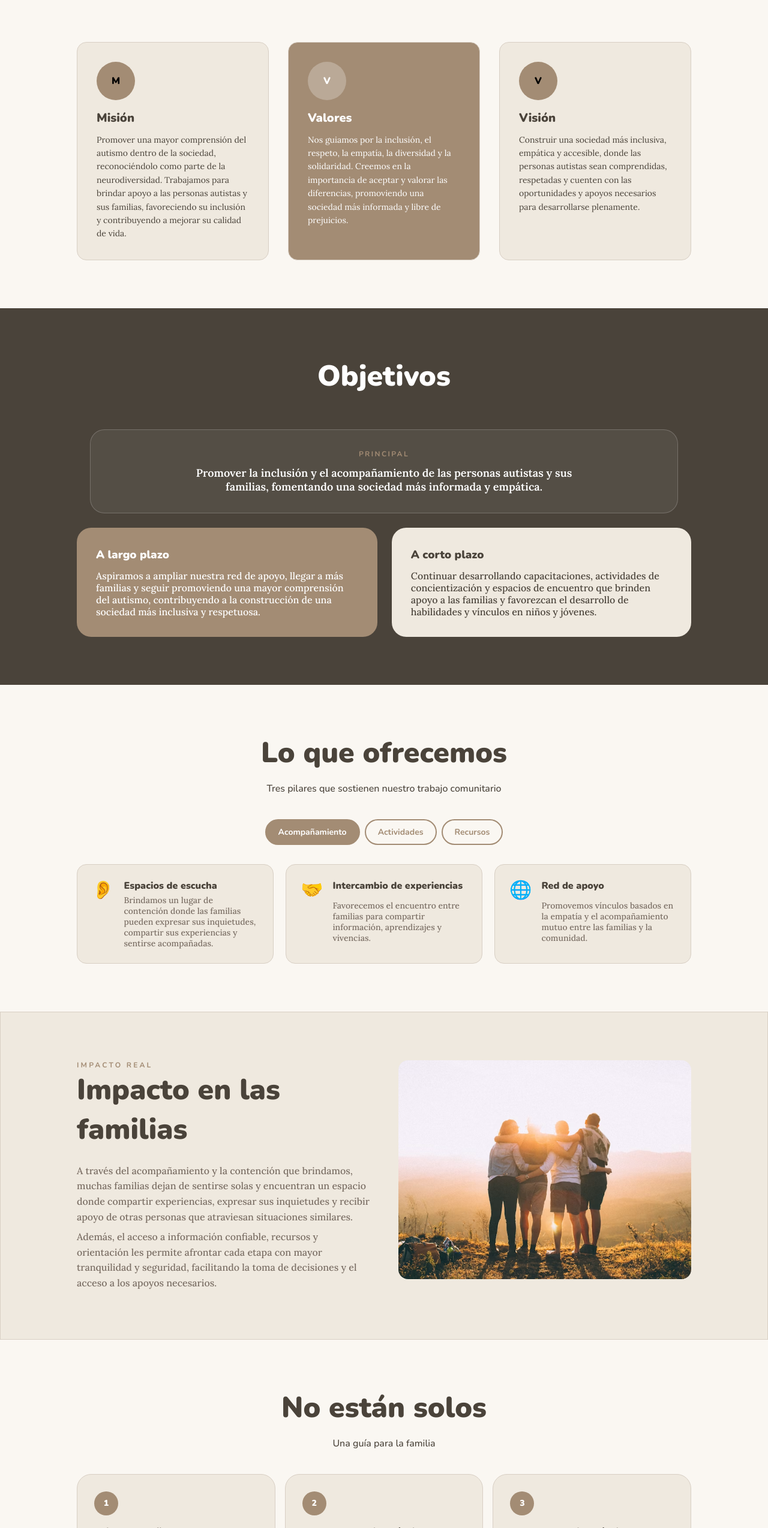
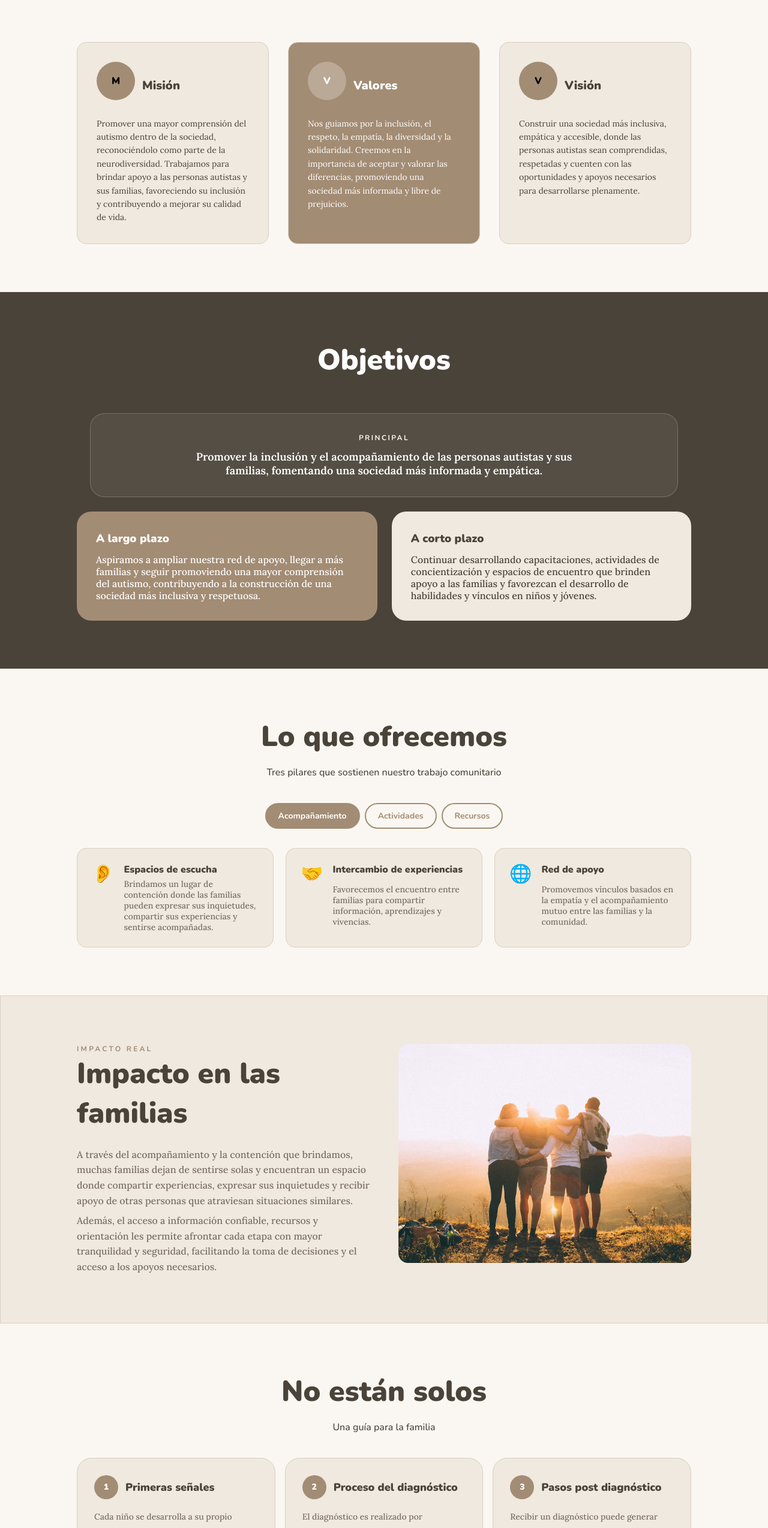
Before and after one commit to Matias2109A/Paginatea, a React (Vite) app in the folder PaginaTea/: page / in a window 1280 px wide. Shown: the part 2978-5526 px from the top of the page at 60% size. Built offline with nearby package versions, Linux system fonts and the light colour scheme.

Commit message:
AREGLO Y AGREGADO COSAS RESPONSIVE

```diff
--- a/PaginaTea/src/index.css
+++ b/PaginaTea/src/index.css
@@ -84,3 +84,16 @@ a {
   text-decoration: none;
   color: inherit;
 }
+
+* {
+    -webkit-tap-highlight-color: transparent;
+}
+
+button, a {
+    -webkit-tap-highlight-color: transparent;
+}
+
+button:focus:not(:focus-visible),
+a:focus:not(:focus-visible) {
+    outline: none;
+}
--- a/PaginaTea/src/pages/NES/Nes.css
+++ b/PaginaTea/src/pages/NES/Nes.css
@@ -64,26 +64,7 @@
     font-size: 0.875rem;
 }
 
-.card-nes-full{
-    padding: 2rem;
-    background-color: var(--color-princ);
-    display: flex;
-    align-items: center;
-    justify-content: center;
-    flex-direction: column;
-    border-radius: 1.5rem;
-    margin-top: 2.5rem;
-}
 
-.card-nes-full-title{
-    color: #fff;
-    font-size: 1.5rem;
-    margin-bottom: .75rem;
-}
-
-.card-nes-full-desc{
-    color: rgba(255, 255, 255, 0.8);
-}
 
 @media (max-width: 1100px) {
     .cards-nes-conteiner,
@@ -106,3 +87,54 @@
         font-size: 2rem;
     }
 }
+
+.card-nes-toggle {
+  display: flex;
+  align-items: center;
+  gap: 0.75rem;
+  width: 100%;
+  background: none;
+  border: none;
+  cursor: pointer;
+  padding: 0;
+  margin-bottom: 1rem;
+  text-align: left;
+  font: inherit;
+  color: inherit;
+}
+
+.card-nes-toggle .number-card-nes {
+  margin-bottom: 0;
+  flex-shrink: 0;
+}
+
+.card-nes-toggle .card-title-nes {
+  margin-bottom: 0;
+  flex: 1;
+}
+
+.card-nes-icono {
+  font-size: 20px;
+  line-height: 1;
+  color: var(--color-princ);
+  flex-shrink: 0;
+}
+
+.card-desc-nes.oculta {
+  display: none;
+}
+
+@media (min-width: 769px) {
+  .card-nes-toggle {
+    cursor: default;
+    pointer-events: none;
+  }
+
+  .card-nes-icono {
+    display: none;
+  }
+
+  .card-desc-nes.oculta {
+    display: block;
+  }
+}
--- a/PaginaTea/src/pages/NES/Nes.jsx
+++ b/PaginaTea/src/pages/NES/Nes.jsx
@@ -1,35 +1,55 @@
+import { useState } from 'react'
 import './Nes.css'
 
+const nesData = [
+    {
+        numero: 1,
+        titulo: 'Primeras señales',
+        texto: 'Cada niño se desarrolla a su propio ritmo, pero algunas señales pueden indicar la necesidad de realizar una consulta con profesionales especializados: dificultades en la comunicación, escaso contacto visual, intereses muy específicos, sensibilidad a ciertos sonidos o cambios en las rutinas.',
+    },
+    {
+        numero: 2,
+        titulo: 'Proceso del diagnóstico',
+        texto: 'El diagnóstico es realizado por profesionales especializados mediante evaluaciones y observaciones del desarrollo del niño. Este proceso permite comprender mejor sus necesidades y fortalezas, y orientar a la familia sobre los apoyos más adecuados',
+    },
+    {
+        numero: 3,
+        titulo: 'Pasos post diagnóstico',
+        texto: 'Recibir un diagnóstico puede generar muchas emociones y dudas. Lo más importante es recordar que no están solos. Informarse con fuentes confiables, consultar a profesionales, conocer los derechos disponibles y buscar redes de apoyo son pasos fundamentales.',
+    },
+]
+
 export default function Nes() {
-    return(
+    const [abierta, setAbierta] = useState(null)
+
+    function toggle(i) {
+        setAbierta(abierta === i ? null : i)
+    }
+
+    return (
         <section id='nes' className='nes-conteiner'>
             <div className="nes">
-
                 <h2 className='nunito-font title-nes'>No están solos</h2>
                 <p className='nunito-btn-font desc-nes'>Una guía para la familia</p>
 
                 <div className='cards-nes-conteiner'>
-                    <article className='card-nes'>
-                        <div className='nunito-font number-card-nes'>1</div>
-                        <h4 className='nunito-font card-title-nes'>Primeras señales</h4>
-                        <p className='lora-font card-desc-nes'>Cada niño se desarrolla a su propio ritmo, pero algunas señales pueden indicar la necesidad de realizar una consulta con profesionales especializados: dificultades en la comunicación, escaso contacto visual, intereses muy específicos, sensibilidad a ciertos sonidos o cambios en las rutinas.</p>
-                    </article>
-                    <article className='card-nes'>
-                        <div className='nunito-font number-card-nes'>2</div>
-                        <h4 className='nunito-font card-title-nes'>Proceso del diagnóstico</h4>
-                        <p className='lora-font card-desc-nes'>El diagnóstico es realizado por profesionales especializados mediante evaluaciones y observaciones del desarrollo del niño. Este proceso permite comprender mejor sus necesidades y fortalezas, y orientar a la familia sobre los apoyos más adecuados</p>
-                    </article>
-                    <article className='card-nes'>
-                        <div className='nunito-font number-card-nes'>3</div>
-                        <h4 className='nunito-font card-title-nes'>Pasos post diagnóstico</h4>
-                        <p className='lora-font card-desc-nes'>Recibir un diagnóstico puede generar muchas emociones y dudas. Lo más importante es recordar que no están solos. Informarse con fuentes confiables, consultar a profesionales, conocer los derechos disponibles y buscar redes de apoyo son pasos fundamentales.</p>
-                    </article>
+                    {nesData.map((item, i) => (
+                        <article key={i} className='card-nes'>
+                            <button
+                                className='card-nes-toggle'
+                                onClick={() => toggle(i)}
+                                aria-expanded={abierta === i}
+                            >
+                                <span className='nunito-font number-card-nes'>{item.numero}</span>
+                                <h4 className='nunito-font card-title-nes'>{item.titulo}</h4>
+                                <span className='card-nes-icono'>{abierta === i ? '−' : '+'}</span>
+                            </button>
+                            <p className={`lora-font card-desc-nes ${abierta === i ? '' : 'oculta'}`}>
+                                {item.texto}
+                            </p>
+                        </article>
+                    ))}
                 </div>
-
-                <article className='card-nes-full'>
-                    <h3 className='nunito-font card-nes-full-title'>"Cada persona es única y tiene su propio camino."</h3>
-                    <p className='nunito-btn-font card-nes-full-desc'>Tea-MO · Comunidad para la Neurodivergencia · Carcarañá</p>
-                </article>
             </div>
         </section>
     )
--- a/PaginaTea/src/pages/Objetivos/Objetivos.css
+++ b/PaginaTea/src/pages/Objetivos/Objetivos.css
@@ -31,7 +31,7 @@
 
 .title-objetivos-princ {
     text-transform: uppercase;
-    color: var(--color-princ);
+    color: var(--bg-princ);
     letter-spacing: 0.2em;
     font-size: 0.75rem;
 }
--- a/PaginaTea/src/pages/Valores/Valores.css
+++ b/PaginaTea/src/pages/Valores/Valores.css
@@ -74,6 +74,25 @@
     .card-valores {
         width: 100%;
         max-width: 22rem;
+        padding: 1.25rem 1.5rem;
+        display: flex;
+        flex-direction: column;
+    }
+
+    .card-letter {
+        width: 2.75rem;
+        height: 2.75rem;
+        padding: 0;
+        margin-bottom: 0;
+        font-size: 0.875rem;
+        flex-shrink: 0;
+    }
+
+    .card-valores-toggle {
+        display: flex;
+        align-items: center;
+        gap: 0.85rem;
+        margin-bottom: 0;
     }
 
     .title-valores {
@@ -91,3 +110,54 @@
         margin-bottom: 2rem;
     }
 }
+
+.card-valores-toggle {
+  display: flex;
+  align-items: center;
+  justify-content: space-between;
+  gap: 0.75rem;
+  width: 100%;
+  background: none;
+  border: none;
+  cursor: pointer;
+  padding: 0;
+  margin-bottom: 0.75rem;
+  text-align: left;
+  font: inherit;
+  color: inherit;
+}
+
+.card-valores-toggle .title-card-valores {
+  margin-bottom: 0;
+}
+
+.card-valores-icono {
+  font-size: 20px;
+  line-height: 1;
+  flex-shrink: 0;
+  color: var(--acents);
+}
+
+.card-valores-icono.mid-card {
+  color: #fff;
+}
+
+.desc-card-valores.oculta {
+  display: none;
+}
+
+@media (min-width: 769px) {
+  .card-valores-toggle {
+    cursor: default;
+    pointer-events: none;
+    justify-content: flex-start;
+  }
+
+  .card-valores-icono {
+    display: none;
+  }
+
+  .desc-card-valores.oculta {
+    display: block;
+  }
+}
--- a/PaginaTea/src/pages/Valores/Valores.jsx
+++ b/PaginaTea/src/pages/Valores/Valores.jsx
@@ -1,27 +1,58 @@
+import { useState } from 'react'
 import './Valores.css'
 
+const valoresData = [
+    {
+        letra: 'M',
+        titulo: 'Misión',
+        texto: 'Promover una mayor comprensión del autismo dentro de la sociedad, reconociéndolo como parte de la neurodiversidad. Trabajamos para brindar apoyo a las personas autistas y sus familias, favoreciendo su inclusión y contribuyendo a mejorar su calidad de vida.',
+        destacada: false,
+    },
+    {
+        letra: 'V',
+        titulo: 'Valores',
+        texto: 'Nos guiamos por la inclusión, el respeto, la empatía, la diversidad y la solidaridad. Creemos en la importancia de aceptar y valorar las diferencias, promoviendo una sociedad más informada y libre de prejuicios.',
+        destacada: true,
+    },
+    {
+        letra: 'V',
+        titulo: 'Visión',
+        texto: 'Construir una sociedad más inclusiva, empática y accesible, donde las personas autistas sean comprendidas, respetadas y cuenten con las oportunidades y apoyos necesarios para desarrollarse plenamente.',
+        destacada: false,
+    },
+]
+
 export default function Valores() {
-    return(
+    const [abierta, setAbierta] = useState(null)
+
+    function toggle(i) {
+        setAbierta(abierta === i ? null : i)
+    }
+
+    return (
         <section className='valores-conteiner'>
             <h2 className='nunito-font title-valores'>Misión · Visión · Valores</h2>
             <div className='cards-conteiner'>
-                <div className='card-valores'>
-                    <span className='nunito-font card-letter'>M</span>
-                    <h3 className='nunito-font title-card-valores'>Misión</h3>
-                    <p className='lora-font desc-card-valores'>Promover una mayor comprensión del autismo dentro de la sociedad, reconociéndolo como parte de la neurodiversidad. Trabajamos para brindar apoyo a las personas autistas y sus familias, favoreciendo su inclusión y contribuyendo a mejorar su calidad de vida.</p>
-                </div>
-                <div className='card-valores card-mid-valores'>
-                    <span className='nunito-font card-letter mid-letter'>V</span>
-                    <h3 className='nunito-font title-card-valores mid-card'>Valores</h3>
-                    <p className='lora-font desc-card-valores mid-card'>Nos guiamos por la inclusión, el respeto, la empatía, la diversidad y la solidaridad. Creemos en la importancia de aceptar y valorar las diferencias, promoviendo una sociedad más informada y libre de prejuicios.</p>
-                </div>
-                <div className='card-valores'>
-                    <span className='nunito-font card-letter'>V</span>
-                    <h3 className='nunito-font title-card-valores'>Visión</h3>
-                    <p className='lora-font desc-card-valores'>Construir una sociedad más inclusiva, empática y accesible, donde las personas autistas sean comprendidas, respetadas y cuenten con las oportunidades y apoyos necesarios para desarrollarse plenamente.</p>
-                </div>
+                {valoresData.map((v, i) => (
+                    <div key={i} className={`card-valores ${v.destacada ? 'card-mid-valores' : ''}`}>
+                        <button
+                            className='card-valores-toggle'
+                            onClick={() => toggle(i)}
+                            aria-expanded={abierta === i}
+                        >
+                            <span className={`nunito-font card-letter ${v.destacada ? 'mid-letter' : ''}`}>{v.letra}</span>
+                            <h3 className={`nunito-font title-card-valores ${v.destacada ? 'mid-card' : ''}`}>{v.titulo}</h3>
+                            <span className={`card-valores-icono ${v.destacada ? 'mid-card' : ''}`} style={{marginLeft: 'auto'}}>
+                                {abierta === i ? '−' : '+'}
+                            </span>
+                        </button>
+
+                        <p className={`lora-font desc-card-valores ${v.destacada ? 'mid-card' : ''} ${abierta === i ? '' : 'oculta'}`}>
+                            {v.texto}
+                        </p>
+                    </div>
+                ))}
             </div>
-
         </section>
     )
 }
```
